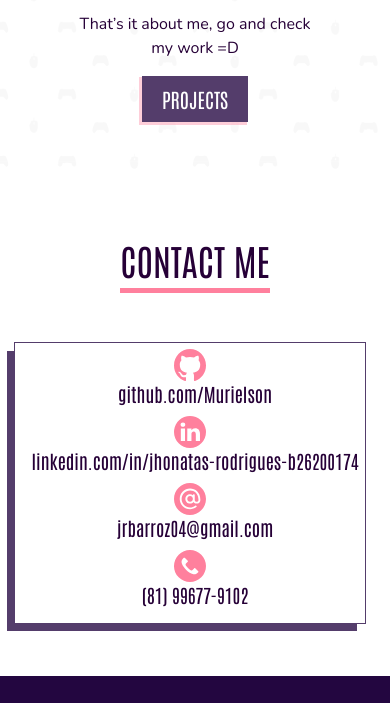
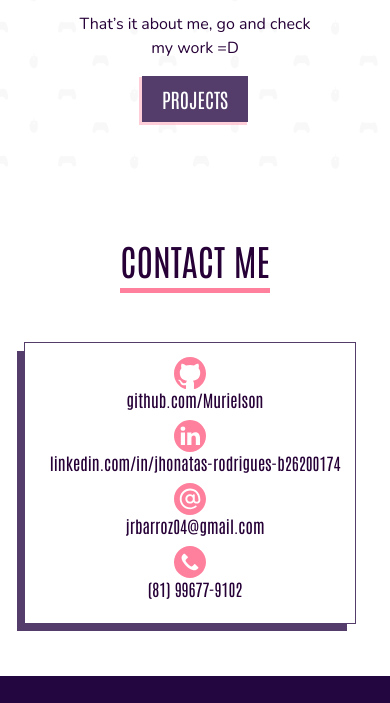
Before and after one commit to JRBARROZ/mysite, a plain HTML site: page index.html in a window 390 px wide. Shown: the part 842-1545 px from the top of the page. Drawn offline with nearby package versions, Linux system fonts and the light colour scheme.

Commit message:
responsividade

```diff
--- a/css/style.css
+++ b/css/style.css
@@ -423,7 +423,7 @@ ul {
 }
 @media only screen and (max-width: 480px){
     .contact-painel {
-        max-width: 350px;
+        max-width: 330px;
         /* box-shadow: 0px 0px 0px 0px #543D6B !important;
         margin-left: 40px;
         padding:none; */
@@ -445,7 +445,7 @@ ul {
     }
     .contact-painel ul li{
         flex-direction: column;
-        font-size: .9em;
+        font-size: .8em;
     }
     .menu-apresentation{
         margin-top: 30px;
```
